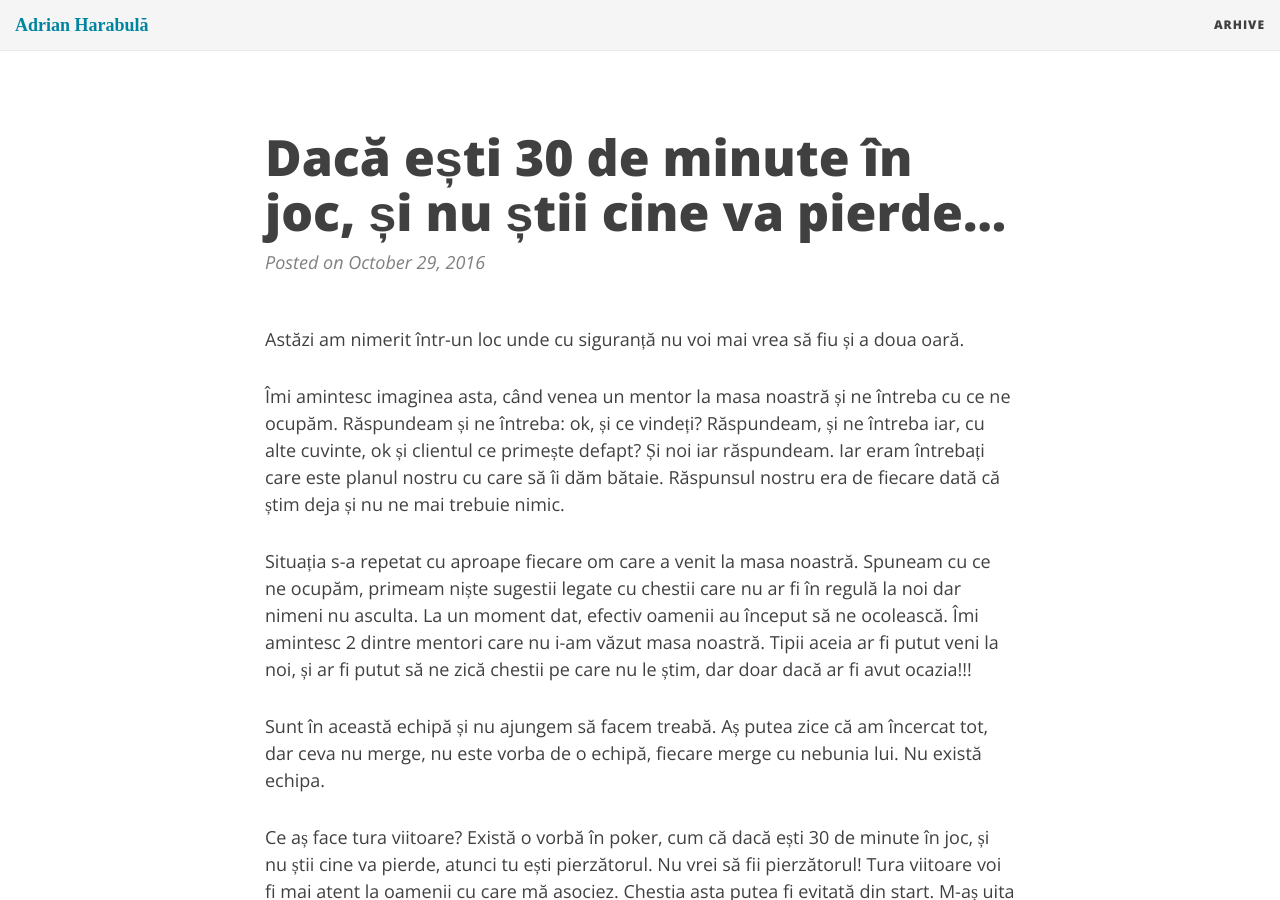
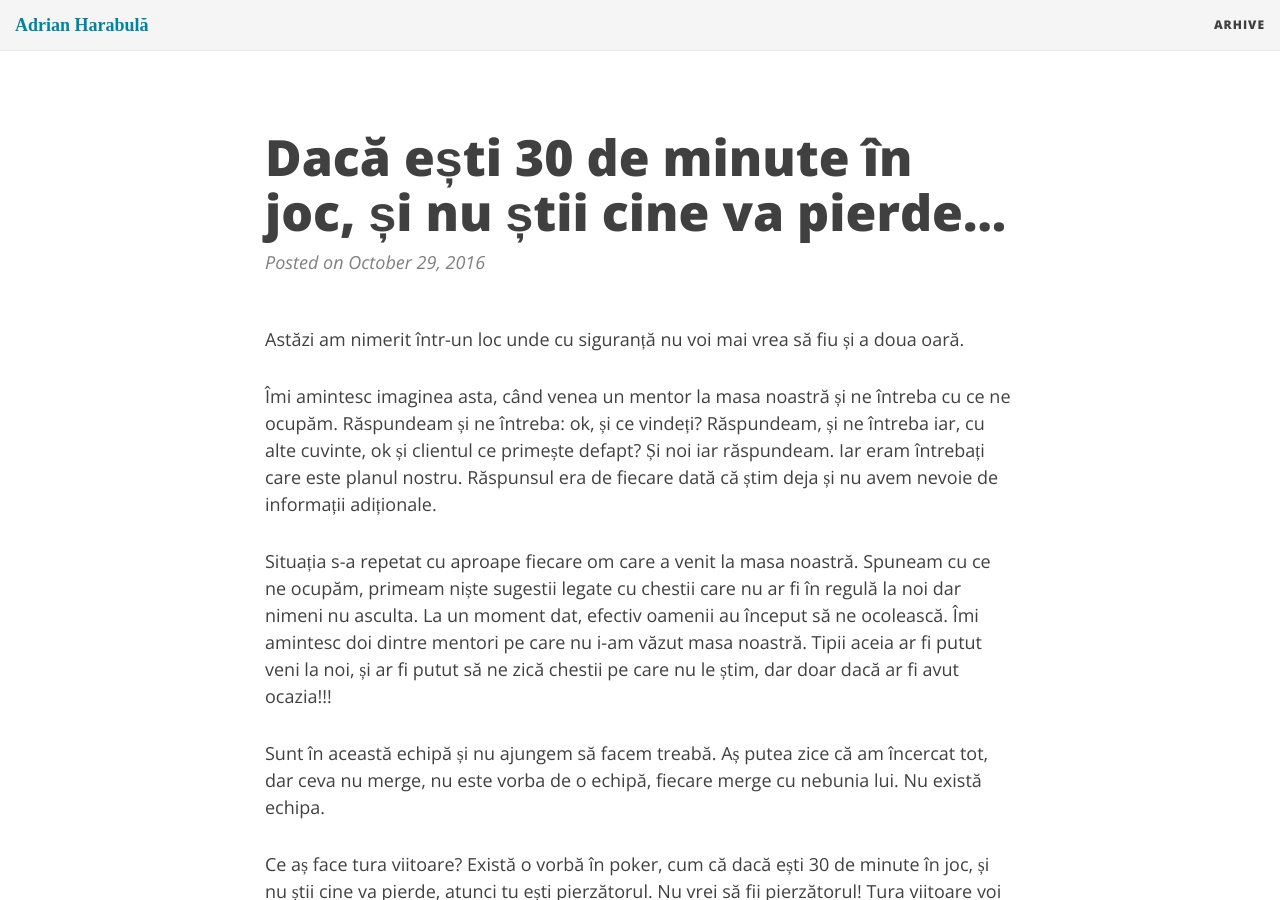
Before and after one commit to adrianharabula/adrianharabula.github.io, a Jekyll site: the page built from _posts/2016-10-29-30min-in-joc-si-nu-stii-cine-pierde.md, in a window 1280 px wide and 900 px high. Built offline with Jekyll 4.4.1, drawn with Linux system fonts in a browser that asks for light colours; nearby versions of some CDN libraries.

Commit message:
Update 2016-10-29-30min-in-joc-si-nu-stii-cine-pierde.md

```diff
--- a/_posts/2016-10-29-30min-in-joc-si-nu-stii-cine-pierde.md
+++ b/_posts/2016-10-29-30min-in-joc-si-nu-stii-cine-pierde.md
@@ -5,9 +5,9 @@ title: "Dacă ești 30 de minute în joc, și nu știi cine va pierde..."
 
 Astăzi am nimerit într-un loc unde cu siguranță nu voi mai vrea să fiu și a doua oară.
 
-Îmi amintesc imaginea asta, când venea un mentor la masa noastră și ne întreba cu ce ne ocupăm. Răspundeam și ne întreba: ok, și ce vindeți? Răspundeam, și ne întreba iar, cu alte cuvinte, ok și clientul ce primește defapt? Și noi iar răspundeam. Iar eram întrebați care este planul nostru cu care să îi dăm bătaie. Răspunsul nostru era de fiecare dată că știm deja și nu ne mai trebuie nimic.
+Îmi amintesc imaginea asta, când venea un mentor la masa noastră și ne întreba cu ce ne ocupăm. Răspundeam și ne întreba: ok, și ce vindeți? Răspundeam, și ne întreba iar, cu alte cuvinte, ok și clientul ce primește defapt? Și noi iar răspundeam. Iar eram întrebați care este planul nostru. Răspunsul era de fiecare dată că știm deja și nu avem nevoie de informații adiționale.
 
-Situația s-a repetat cu aproape fiecare om care a venit la masa noastră. Spuneam cu ce ne ocupăm, primeam niște sugestii legate cu chestii care nu ar fi în regulă la noi dar nimeni nu asculta. La un moment dat, efectiv oamenii au început să ne ocolească. Îmi amintesc 2 dintre mentori care nu i-am văzut masa noastră. Tipii aceia ar fi putut veni la noi, și ar fi putut să ne zică chestii pe care nu le știm, dar doar dacă ar fi avut ocazia!!!
+Situația s-a repetat cu aproape fiecare om care a venit la masa noastră. Spuneam cu ce ne ocupăm, primeam niște sugestii legate cu chestii care nu ar fi în regulă la noi dar nimeni nu asculta. La un moment dat, efectiv oamenii au început să ne ocolească. Îmi amintesc doi dintre mentori pe care nu i-am văzut masa noastră. Tipii aceia ar fi putut veni la noi, și ar fi putut să ne zică chestii pe care nu le știm, dar doar dacă ar fi avut ocazia!!!
 
 Sunt în această echipă și nu ajungem să facem treabă. Aș putea zice că am încercat tot, dar ceva nu merge, nu este vorba de o echipă, fiecare merge cu nebunia lui. Nu există echipa.
 
```
